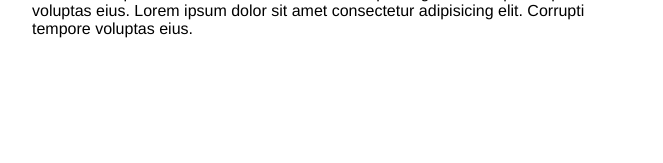
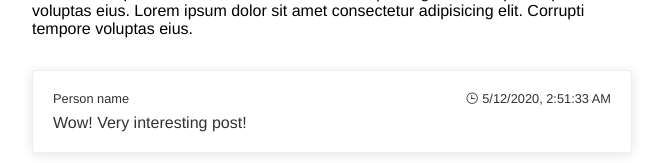
Before and after one commit to lightxlamp/WebForMyself_NuxtJS_Course, a Nuxt app: page /post/1 in a window 1280 px wide. Shown: the part 789-952 px from the top of the page, without its empty margins (308-971 px from the left). Built offline with nearby package versions, Linux system fonts and the light colour scheme.

Commit message:
feat: Add "Comment" component. Add a list of comments to a "Post" page

```diff
--- /dev/null
+++ b/components/main/Comment.vue
@@ -0,0 +1,50 @@
+<template>
+    <el-card class="comment">
+        <!-- TODO Ask/Think is it ok to use <header> here. Instead <div> like it was in a lesson -->
+        <!-- Update:
+        The <header> element represents a container for introductory content or a set of navigational links.
+        You can have several <header> elements in one document. -->
+
+        <header class="comment__header">
+            <span class="comment__author">Person name</span>
+            <span>
+                <i class="el-icon-time"></i>
+                {{ new Date().toLocaleString() }}
+            </span>
+        </header>
+
+        <!-- Ask about main / div -  <main class="comment__text"></main> -->
+        <!-- Update: The <main> tag specifies the main content of a document.
+        The content inside the <main> element should be unique to the document. -->
+        <div class="comment__text">
+            Wow! Very interesting post!
+        </div>
+    </el-card>
+</template>
+
+<script>
+export default {
+    props: ['comment']
+}
+</script>
+
+<style lang="scss" scoped>
+    .comment {
+        margin-bottom: 1rem;
+
+        &__header {
+            display: flex;
+            justify-content: space-between;
+            margin-bottom: 0.5rem;
+            font-size: 0.8rem;
+        }
+
+        &__text {
+            // Sequences of whitespace will collapse into a single whitespace.
+            // Text will wrap when necessary, and on line breaks
+            // В тексте пробелы не учитываются, текст автоматически переносится на следующую строку,
+            // если он не помещается в заданную область.
+            white-space: pre-line;
+        }
+    }
+</style>
--- a/pages/post/_id.vue
+++ b/pages/post/_id.vue
@@ -49,12 +49,22 @@
         </main>
 
         <footer>
+            <div class="post__comments" v-if="true">
+                <app-comment
+                    v-for="comment in 4"
+                    :key="comment"
+                    :comment="comment"
+                />
+            </div>
 
+            <div class="text-center" v-else>No comments </div>
         </footer>
     </article>
 </template>
 
 <script>
+import AppComment from '@/components/main/Comment'
+
 export default {
     // Nuxt расширяет возможности VueJS и добавляет параметр validate
     // Nuxt adds to VueJS parameters one more -  "validate"
@@ -62,6 +72,9 @@
     // Если в строке есть ID - показываем страницу, если нет - показываем 404
     validate ({params}) {
         return Boolean(params.id)
+    },
+    components: {
+        AppComment
     }
 }
 </script>
--- a/theme/index.scss
+++ b/theme/index.scss
@@ -13,3 +13,7 @@
     -webkit-font-smoothing: antialiased;
     -webkit-tap-highlight-color: transparent;
 }
+
+.text-center {
+    text-align: center;
+}
```
Lines whose indentation alone changed are shown as unchanged.
